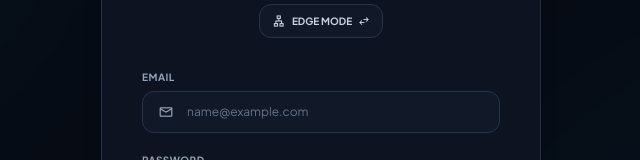
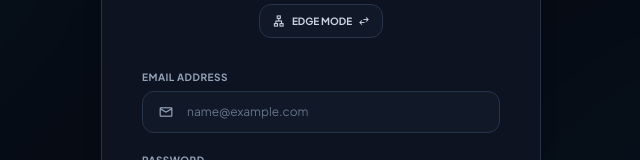
Before and after one commit to sarojsap/Nirikshan-AI, a React (Vite) app in the folder frontend/: page / in a window 1280 px wide. Shown: the part 296-456 px from the top of the page, without its empty margins (319-959 px from the left). Built offline with nearby package versions, Linux system fonts and the light colour scheme; no server answers.

Commit message:
fix: deploy file correction

```diff
--- a/frontend/src/Login.jsx
+++ b/frontend/src/Login.jsx
@@ -219,7 +219,7 @@ export default function Login({ onAuthSuccess, onModeSelect, currentMode = 'edge
               {/* Email Input */}
               <div className="flex flex-col gap-1.5 text-left">
                 <label className="text-[10px] font-bold uppercase tracking-wider text-soc-textMuted" htmlFor="email">
-                  Email
+                  Email Address
                 </label>
                 <div className="relative flex items-center">
                   <span className="material-symbols-outlined absolute left-4 text-soc-textMuted pointer-events-none text-base">mail</span>
```
